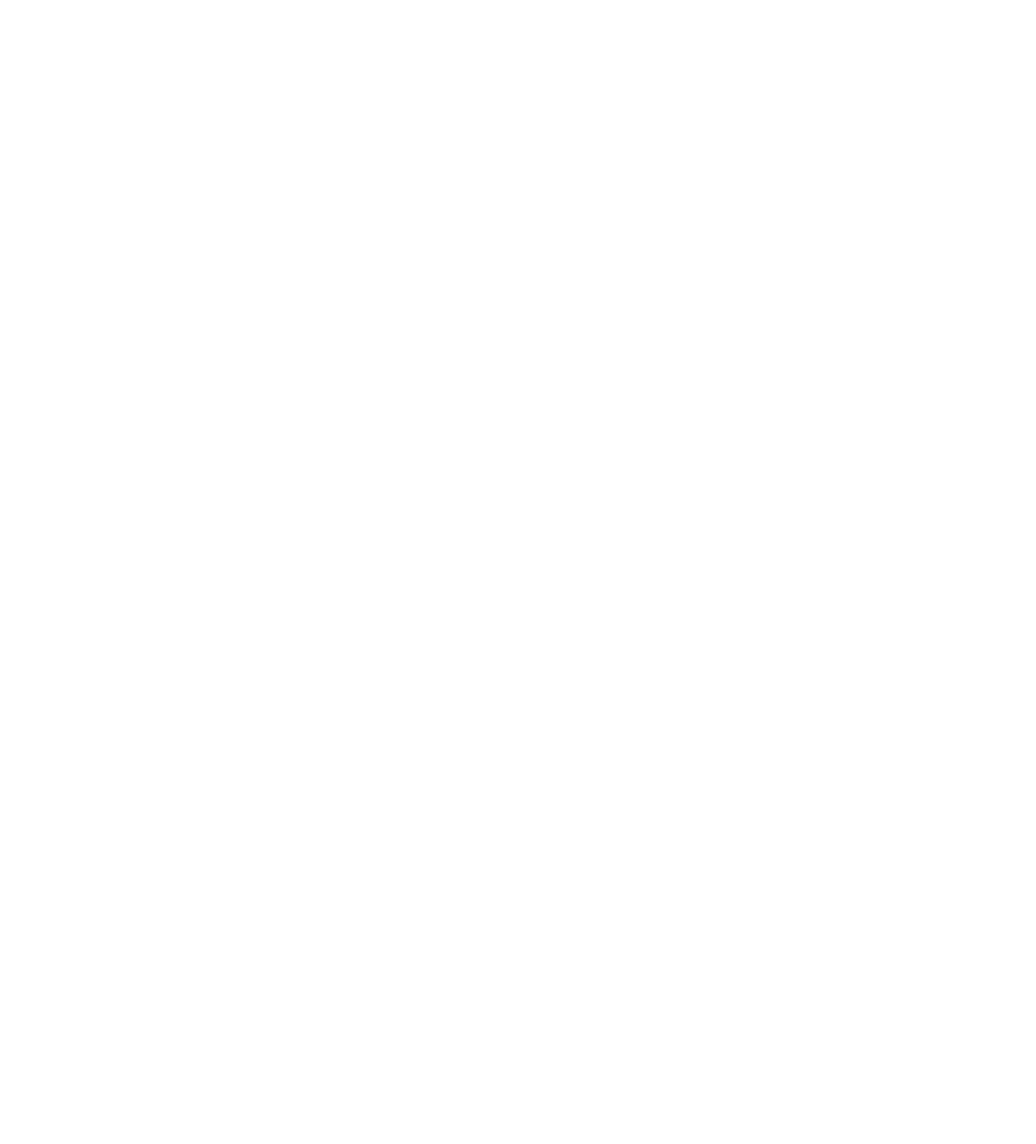
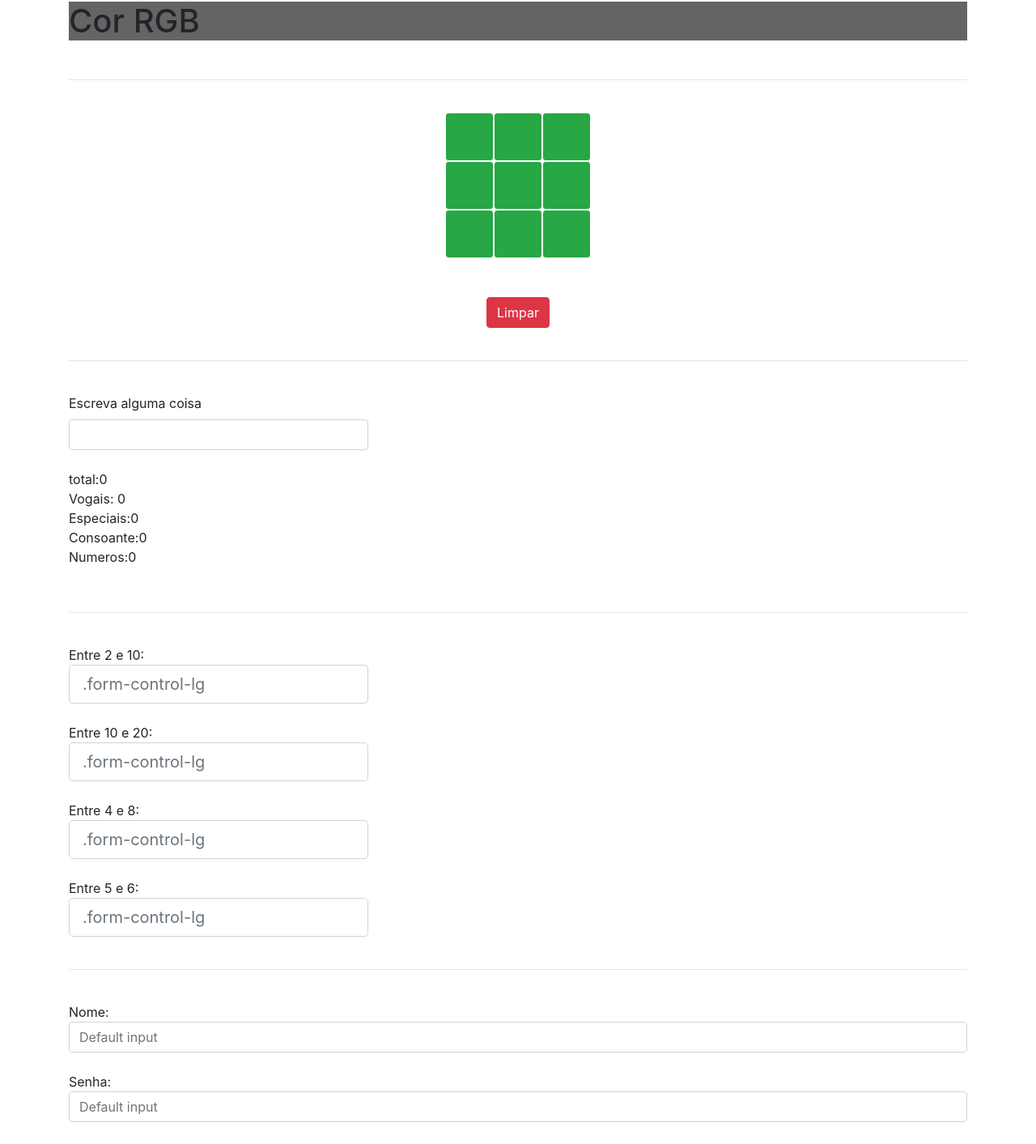
Before and after one commit to DComicsBP/listas-dev01, a React (Create React App) app in the folder Lista04/lista04/: page / in a window 1280 px wide. Shown: the part 283-1696 px from the top of the page at 81% size. Before the commit the page ends 800 px from the top, so only its background shows below. Built offline with nearby package versions, Linux system fonts and the light colour scheme.

Commit message:
mais um commit

```diff
--- a/Lista04/lista04/src/App.js
+++ b/Lista04/lista04/src/App.js
@@ -4,12 +4,35 @@
 import Exercicio02 from './exercicio02/Exercicio02';
 import Exercicio03 from './exercicio03/Exercicio03';
 import Exercicio04 from './exercicio04/Exercicio04';
+import Exercicio05 from './exercicio05/Exercicio05';
+import Exercicio06 from './exercicio06/Exercicio06';
+
 class App extends Component {
   render() {
     return (
       <div className="App container">
         <h1>Eu funciono</h1>
+        <Exercicio01/>
+        <br/>
+        <hr/>
+        <br/>
+        <Exercicio02/>
+        <br/>
+        <hr/>
+        <br/>
+        <Exercicio03/>
+        <br/>
+        <hr/>
+        <br/>
         <Exercicio04/>
+        <br/>
+        <hr/>
+        <br/>
+        <Exercicio05/>
+        <br/>
+        <hr/>
+        <br/>
+        <Exercicio06/>
       </div>
     );
   }
--- a/Lista04/lista04/src/exercicio01/Exercicio01.js
+++ b/Lista04/lista04/src/exercicio01/Exercicio01.js
@@ -10,7 +10,7 @@
     somaMais(param){
         let stateInterno = this.state.value;
         this.setState({
-            value: stateInterno +param
+            value: stateInterno + param
     })
 }
 
@@ -37,6 +37,7 @@
         )
     }
 }
+
 /*
 Maximum update depth exceeded. This can happen when a component repeatedly calls setState inside componentWillUpdate or componentDidUpdate. React limits the number of nested updates to prevent infinite loops.
 https://stackoverflow.com/questions/48497358/reactjs-maximum-update-depth-exceeded-error
--- a/Lista04/lista04/src/exercicio03/Exercicio03.js
+++ b/Lista04/lista04/src/exercicio03/Exercicio03.js
@@ -11,6 +11,9 @@
         }
     }
     marcador01() {
+
+        if (this.state.valor01 !="") return;
+
         debugger
         let currentState = this.state.controle;
         if (currentState === '' || currentState === "X") {
@@ -21,6 +24,8 @@
     }
     marcador02() {
         debugger
+        if (this.state.valor02 !="") return;
+
         let currentState = this.state.controle;
         if (currentState === '' || currentState === "X") {
             this.setState({ valor02: 'O', controle: 'O' })
@@ -30,6 +35,8 @@
     }
     marcador03() {
         debugger
+        if (this.state.valor03 !="") return;
+
         let currentState = this.state.controle;
         if (currentState === '' || currentState === "X") {
             this.setState({ valor03: 'O', controle: 'O' })
@@ -39,6 +46,8 @@
     }
     marcador04() {
         debugger
+        if (this.state.valor04 !="") return;
+
         let currentState = this.state.controle;
         if (currentState === '' || currentState === "X") {
             this.setState({ valor04: 'O', controle: 'O' })
@@ -47,6 +56,8 @@
         }
     }
     marcador05() {
+        if (this.state.valor05 !="") return;
+
         debugger
         let currentState = this.state.controle;
         if (currentState === '' || currentState === "X") {
@@ -57,6 +68,8 @@
     }
     marcador06() {
         debugger
+        if (this.state.valor06 !="") return;
+
         let currentState = this.state.controle;
         if (currentState === '' || currentState === "X") {
             this.setState({ valor06: 'O', controle: 'O' })
@@ -65,8 +78,11 @@
         }
     }
     marcador07() {
+        if (this.state.valor07 !="") return;
+
         debugger
         let currentState = this.state.controle;
+
         if (currentState === '' || currentState === "X") {
             this.setState({ valor07: 'O', controle: 'O' })
         } else {
@@ -75,6 +91,8 @@
     }
     marcador08() {
         debugger
+        if (this.state.valor08 !="") return;
+
         let currentState = this.state.controle;
         if (currentState === '' || currentState === "X") {
             this.setState({ valor08: 'O', controle: 'O' })
@@ -85,6 +103,8 @@
 
     marcador09() {
         debugger
+        if (this.state.valor09 !="") return;
+
         let currentState = this.state.controle;
         if (currentState === '' || currentState === "X") {
             this.setState({ valor09: 'O', controle: 'O' })
--- /dev/null
+++ b/Lista04/lista04/src/exercicio05/Exercicio05.js
@@ -0,0 +1,21 @@
+import React, {Component} from 'react';
+
+export default class Exercicio05 extends Component{
+    constructor(){
+        super();
+    }
+
+    render(){
+        return(
+            <section>
+              <span>Entre 2 e 10: </span>  <input class="form-control col-md-4 form-control-lg" type="text" placeholder=".form-control-lg"/>
+                <br/>
+                <span>Entre 10 e 20: </span> <input class="form-control col-md-4 form-control-lg" type="text" placeholder=".form-control-lg"/>
+                <br/>
+                <span>Entre 4 e 8: </span> <input class="form-control col-md-4 form-control-lg" type="text" placeholder=".form-control-lg"/>
+                <br/>
+                <span>Entre 5 e 6: </span> <input class="form-control col-md-4 form-control-lg" type="text" placeholder=".form-control-lg"/>
+            </section>
+        )
+    }
+}
--- /dev/null
+++ b/Lista04/lista04/src/exercicio06/Exercicio06.js
@@ -0,0 +1,20 @@
+import React, {Component} from 'react';
+
+export default class Exercicio06 extends Component{
+    constructor(){
+        super();
+    }
+    render(){
+        return(
+            <section>
+
+               <span>Nome: </span><input class="form-control" type="text" placeholder="Default input"/>
+               <br/>
+               <span>Senha: </span><input class="form-control" type="text" placeholder="Default input"/>
+               <br/>
+
+               <span>Repetir Senha: </span><input class="form-control" type="text" placeholder="Default input"/>
+            </section>
+        )
+    }
+}
```
